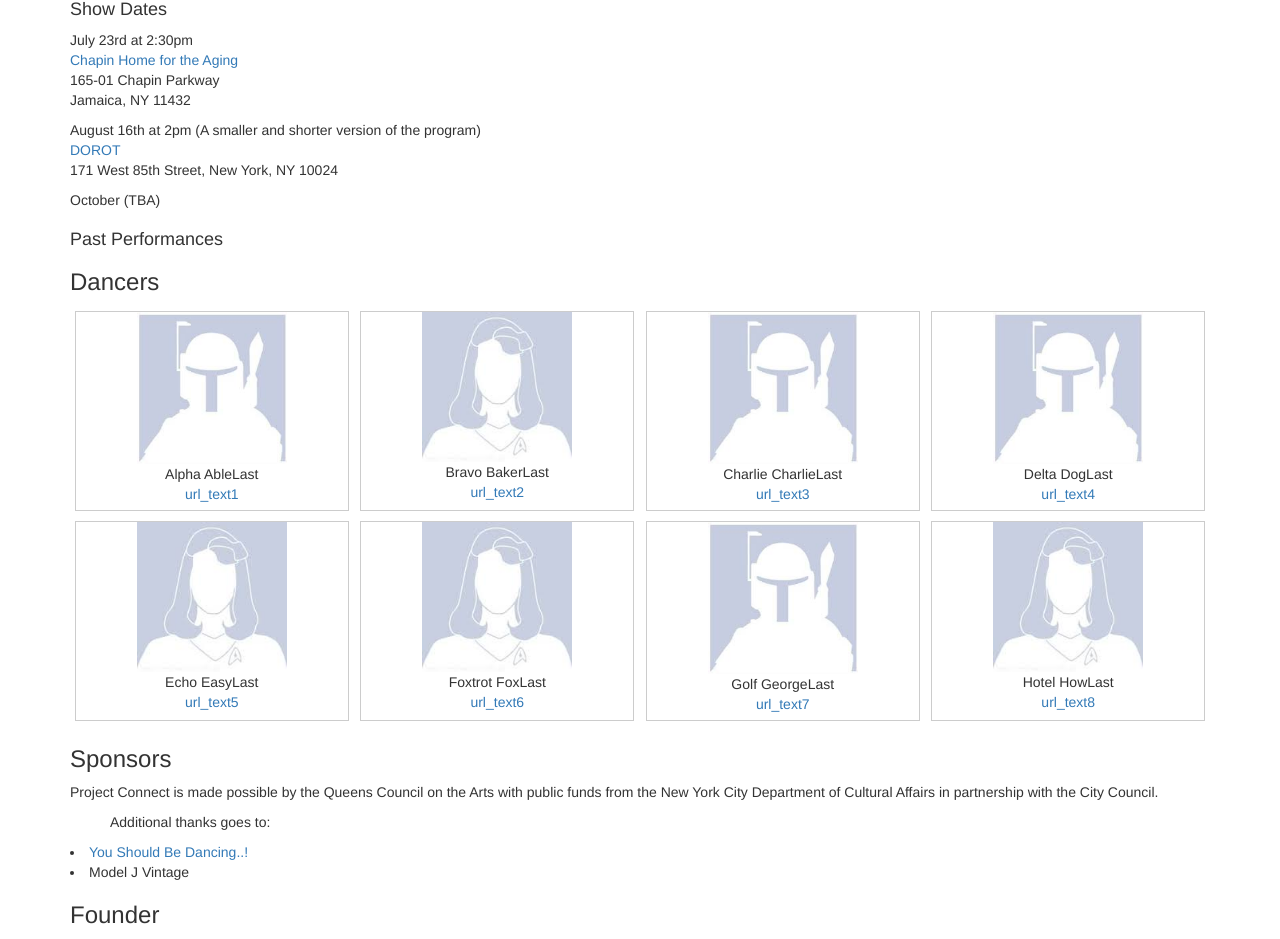
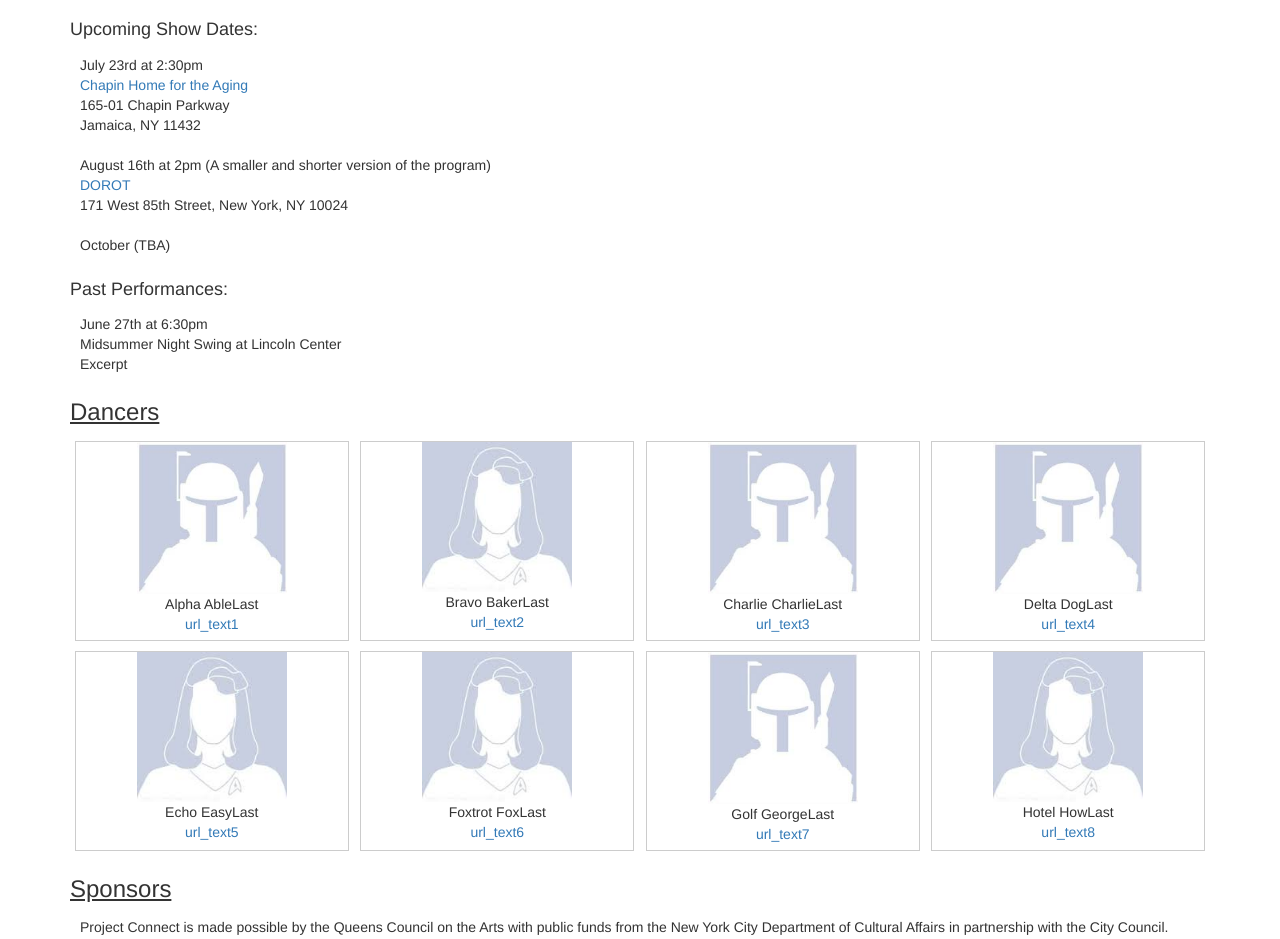
Before and after one commit to jakepark/pc-react, a React (Create React App) app: page / in a window 1280 px wide. Shown: the part 373-1312 px from the top of the page. Built offline with nearby package versions, Linux system fonts and the light colour scheme; a web font is replaced by a local one.

Commit message:
format and copy

```diff
--- a/src/App.css
+++ b/src/App.css
@@ -46,9 +46,18 @@ body {
   min-height: 100vh;
   background: white; }
   #root main h1 {
-    font-size: 24px; }
+    font-size: 24px;
+    text-decoration: underline; }
   #root main h3 {
     font-size: 18px; }
+  #root main ul, #root main li {
+    list-style: none; }
+  #root main ul {
+    padding: 0; }
+  #root main li {
+    padding: 5px 10px; }
+  #root main p, #root main span {
+    padding: 5px 10px; }
 
 #root .dancers-list {
   display: flex;
--- a/src/App.js
+++ b/src/App.js
@@ -82,7 +82,7 @@ class App extends Component {
 
 
           <h1 id="performances">Performances</h1>
-            <h3>Show Dates</h3>
+            <h3>Upcoming Show Dates:</h3>
 
             <p>
             July 23rd at 2:30pm<br></br>
@@ -96,12 +96,16 @@ class App extends Component {
             <a target="_blank" href="http://www.dorotusa.org">DOROT</a><br></br>
             171 West 85th Street, New York, NY 10024 <br></br>
             </p>
-            October (TBA)
+            <p>
+              October (TBA)
+            </p>
 
-            <h3>Past Performances</h3>
+            <h3>Past Performances:</h3>
 
             <p>
-
+              June 27th at 6:30pm<br></br>
+              Midsummer Night Swing at Lincoln Center<br></br>
+              Excerpt<br></br>
             </p>
 
 
@@ -117,7 +121,7 @@ class App extends Component {
             <a href="http://youshouldbedancing.nyc/">You Should Be Dancing..!</a>
           </li>
           <li>
-            Model J Vintage
+            <a href="https://www.facebook.com/modeljvintage/">Model J Vintage</a>
           </li>
 
           <h1 id="founder">Founder</h1>
@@ -126,14 +130,14 @@ class App extends Component {
             </p>
 
           <h1 id="contact">Contact</h1>
-            Please email contact at contact.com<br></br>
+            <p>Please email us at <a href="mailto:danceprojectconnect@gmail.com">danceprojectconnect@gmail.com</a></p>
 
             <p>Project Connect is always looking for new volunteers with diverse backgrounds and experiences.  Whether you are a new or experienced dancer, or a person with skills that can improve the project,  please fill out the Volunteer Survey Form and let us know about you.</p><br></br>
 
             <a href="https://docs.google.com/forms/d/e/1FAIpQLSeLOy0cQ52jtyZE0qnh3MsYjUyWqlpGONHVBgkMVVeHe6wFRg/viewform?usp=sf_link">Volunteer Info Link</a>
 
           <h1 id="donate">Donate</h1>
-          Click here to donate $25 to Project Connect Dancers!
+          <span>Click here to donate $25 to Project Connect Dancers!</span>
 
           <div className="donate">
             <form id="donate-form" name="_xclick" action="https://www.paypal.com/fk/cgi-bin/webscr" method="post">
--- a/src/App.scss
+++ b/src/App.scss
@@ -79,10 +79,26 @@ body {
 
     h1 {
       font-size: 24px;
+      text-decoration: underline;
     }
 
     h3 {
       font-size: 18px;
+    }
+
+    ul, li {
+      list-style: none;
+    }
+
+    ul {
+      padding: 0;
+    }
+
+    li {
+      padding: 5px 10px;
+    }
+    p, span {
+      padding: 5px 10px;
     }
   }
   .dancers-list {
```
